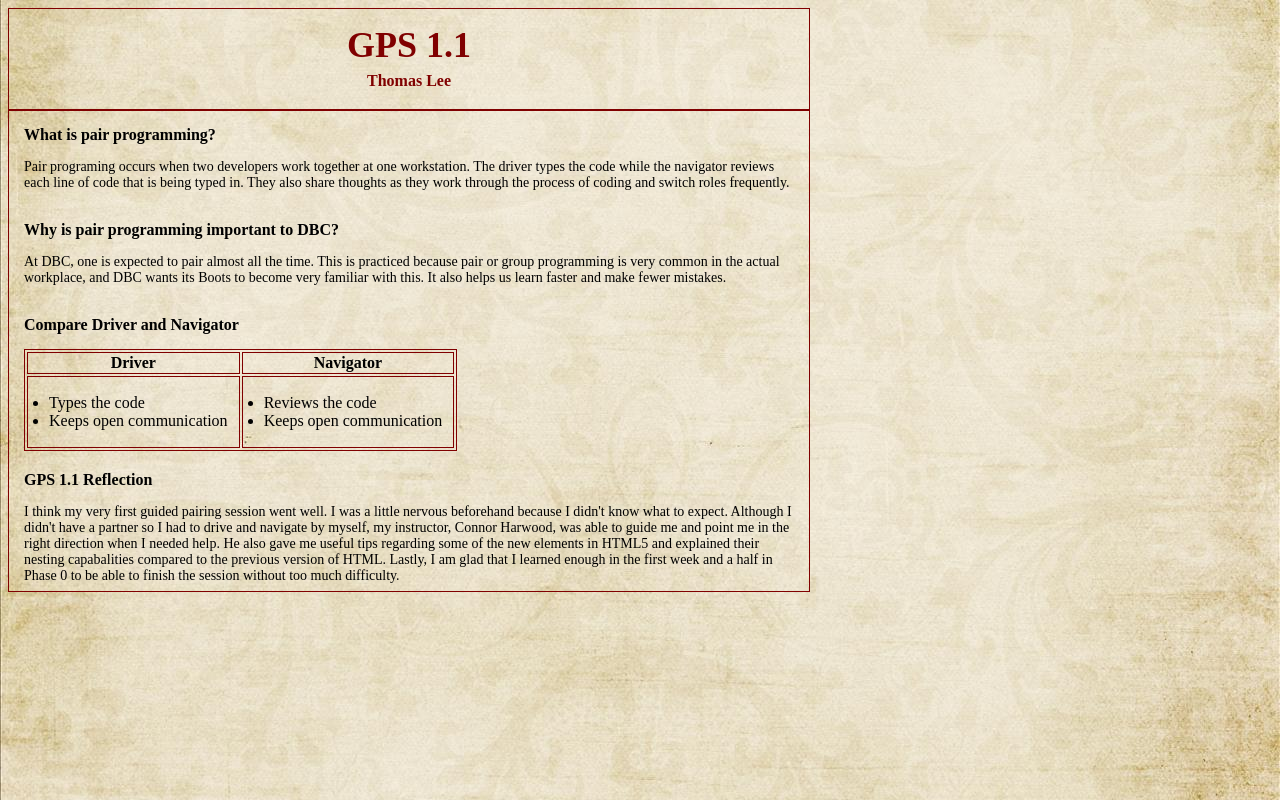
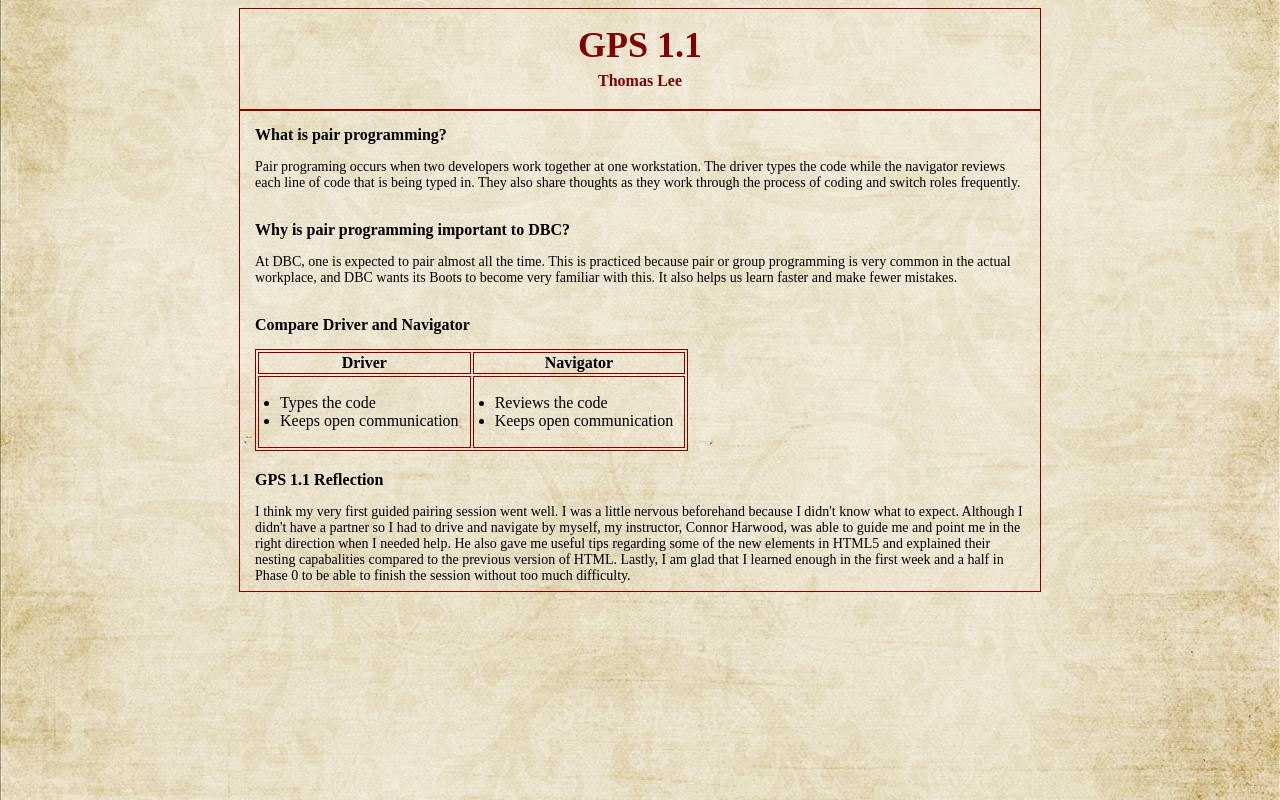
Before and after one commit to djvoa12/djvoa12.github.io, a plain HTML site: page blog-posts/gps1.1.html in a window 1280 px wide. Drawn offline with Linux system fonts and the light colour scheme.

Commit message:
updated gps 1.1 html

```diff
--- a/blog-posts/gps1.1.html
+++ b/blog-posts/gps1.1.html
@@ -14,12 +14,12 @@
   </head>
 
   <body>
-    <Header>
+    <Header class="center">
       <h1>GPS 1.1</h1>
       <h4>Thomas Lee</h4>
     </Header>
 
-    <Section>
+    <Section class="center">
       <Article class="article1">
           <h3>What is pair programming?</h3>
           <p>Pair programing occurs when two developers work together at one workstation.  The driver types the code while the navigator reviews each line of code that is being typed in.  They also share thoughts as they work through the process of coding and switch roles frequently.</p>
```
